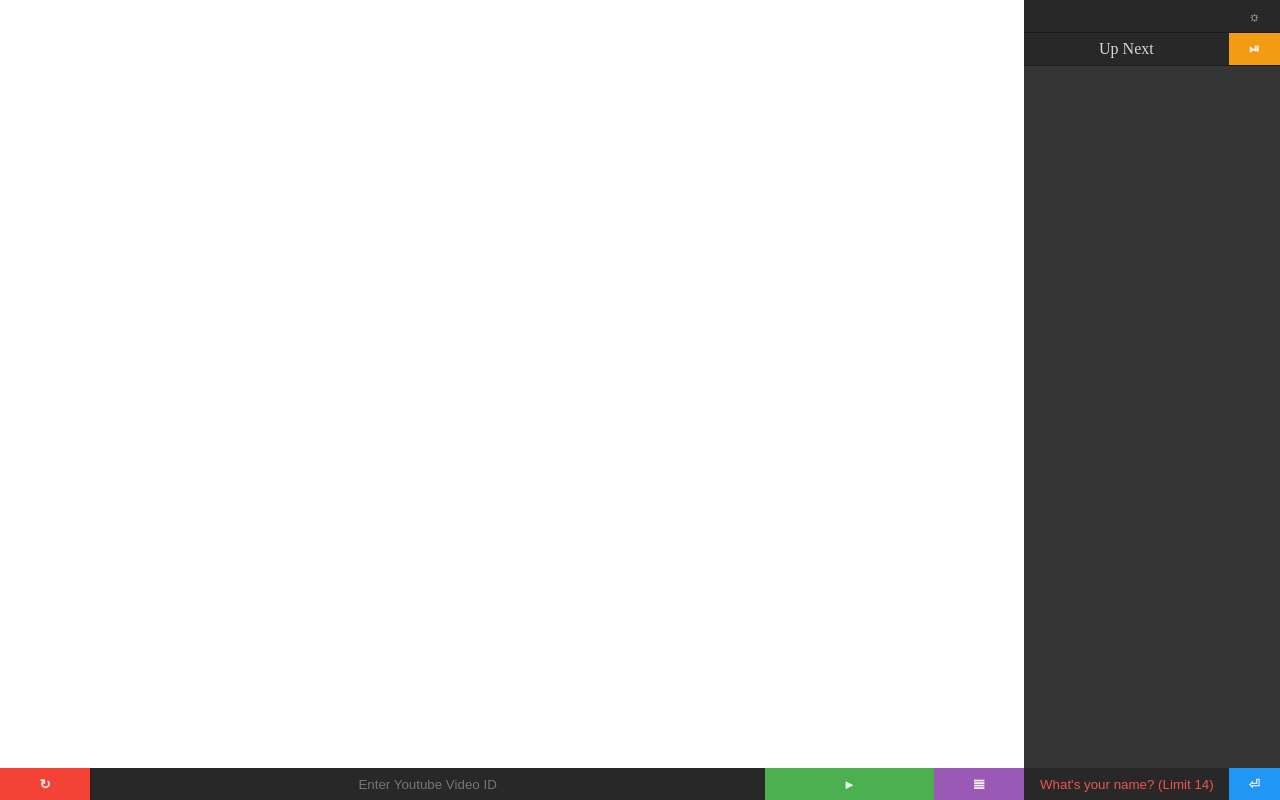
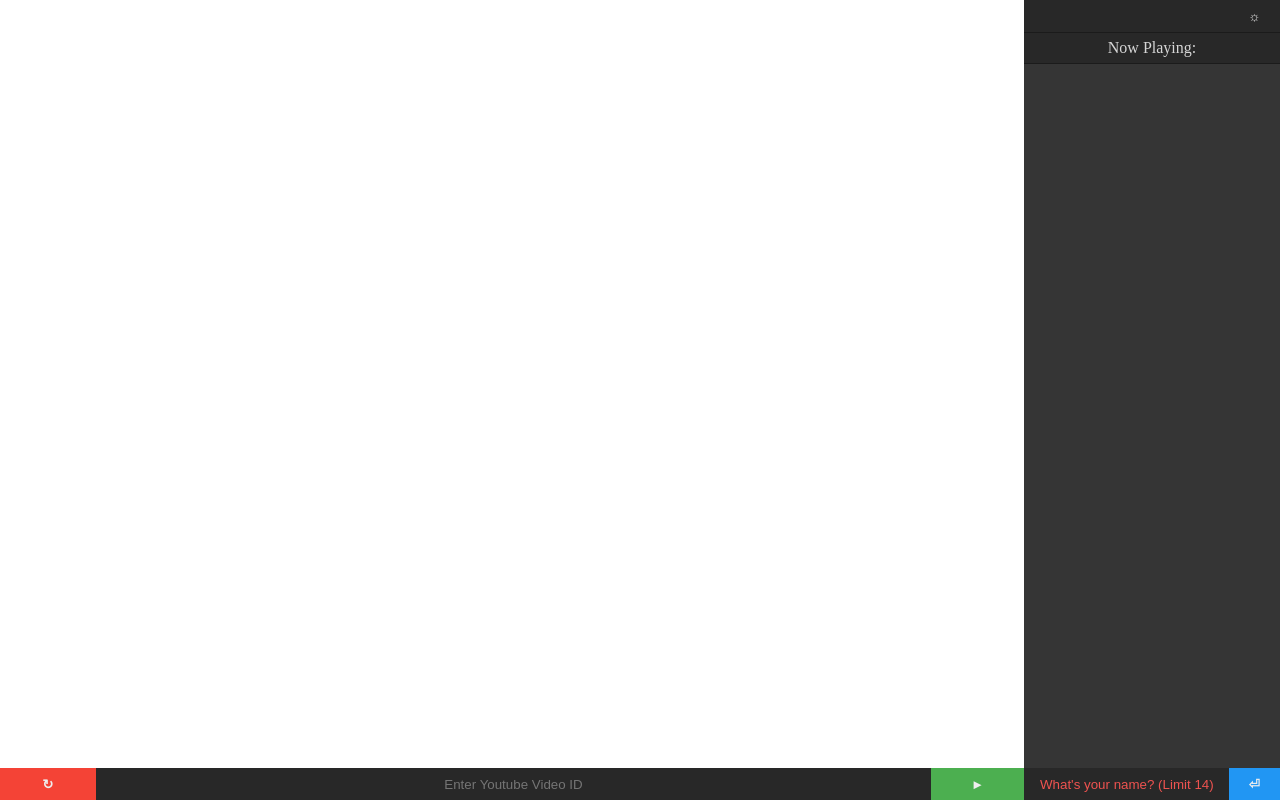
Before and after one commit to tmricciardi/yt-socket, a website: page index.html in a window 1280 px wide. Drawn offline with nearby package versions, Linux system fonts and the light colour scheme; no server answers.

Commit message:
Updated NPM & CSS

```diff
--- a/index.html
+++ b/index.html
@@ -13,10 +13,11 @@
             <div id="playFormWrapper" class="flex">
                 <input type="submit" id="syncBtn" value="↻" />
                 <form id="playForm" class="flex" onsubmit="return false">
-                    <input type="text" id="idInput" class="inputText" autocomplete="off" placeholder="Enter Youtube Video ID" />
+                    <input type="text" id="idInput" class="inputText" autocomplete="off"
+                        placeholder="Enter Youtube Video ID" />
                     <input type="submit" id="playBtn" value="►" />
                 </form>
-                <input type="submit" id="queueBtn" value="𝌆" />
+                <!--<input type="submit" id="queueBtn" value="𝌆" />-->
             </div>
         </div>
         <div id="chatWrapper">
@@ -25,8 +26,8 @@
                 <input type="submit" id="toggleBtn" class="flex" onclick="toggleLightDark()" value="☼" />
             </div>
             <div id="videoQueueWrapper" class="flex">
-                <div id="videoQueueInfo">Up Next</div>
-                <input type="submit" id="skipBtn" class="flex" value="⏯" />
+                <div id="videoQueueInfo">Now Playing: </div>
+                <!--<input type="submit" id="skipBtn" class="flex" value="⏯" />-->
             </div>
             <ul id="messages" class="flex"></ul>
             <div id=chatFormWrapper>
@@ -36,8 +37,8 @@
                     <input type="submit" id="nameBtn" value="⏎" />
                 </form>
                 <form id="chatForm" class="flex" onsubmit="return false">
-                    <input type="text" id="chatInput" class="inputText" autocomplete="off" placeholder="Send a message (Limit 140)"
-                        maxlength="140" />
+                    <input type="text" id="chatInput" class="inputText" autocomplete="off"
+                        placeholder="Send a message (Limit 140)" maxlength="140" />
                     <input type="submit" id="chatBtn" value="►" />
                 </form>
             </div>
--- a/package.json
+++ b/package.json
@@ -5,6 +5,7 @@
   "dependencies": {
     "express": "^4.16.3",
     "lodash": "^4.17.10",
-    "socket.io": "^2.1.0"
+    "socket.io": "^2.1.0",
+    "updates": "^8.0.1"
   }
 }
--- a/scripts/video.js
+++ b/scripts/video.js
@@ -45,7 +45,7 @@ function onPlayerReady(event) {
       player.playVideo();
       $.getJSON(currentVideoInfo,
         (data) => {
-          $videoQueueInfo.text("Now playing 🛈");
+          $videoQueueInfo.text("Now Playing: " + data.title);
           $videoQueueInfo.attr("title", data.title);
         });
       console.log(currentVideo, currentTime);
@@ -146,7 +146,7 @@ socket.on("changeVideo", userNewVideo => {
 socket.on("changeVideoInfo", currentVideoInfo => {
   $.getJSON(currentVideoInfo,
     (data) => {
-      $videoQueueInfo.text("Up Next 🛈");
+      $videoQueueInfo.text("Now Playing: " + data.title);
       $videoQueueInfo.attr("title", data.title);
     });
 });
--- a/styles/main.css
+++ b/styles/main.css
@@ -74,19 +74,19 @@ input[type=submit]:active {
 }
 
 #idInput {
-  width: 80%;
+  width: 90%;
   text-align: center;
 }
 
 #playBtn {
-  width: 20%;
+  width: 10%;
   background-color: #4CAF50;
 }
 
-#queueBtn {
+/*#queueBtn {
   width: 10%;
   background-color: #9b59b6;
-}
+}*/
 
 #chatWrapper {
   width: 20%;
@@ -132,14 +132,15 @@ input[type=submit]:active {
   width: 20%;
   height: 4%;
   position: absolute;
+  box-sizing: border-box;
+  padding-left: 1rem;
+  padding-right: 1rem;
   top: 4%;
   border-top: 1px solid #1B1B1B;
   border-bottom: 1px solid #1B1B1B;
   background-color: #282828;
   color: #d6d6d6;
   text-align: center;
-  white-space: nowrap;
-  overflow: hidden;
 }
 
 #videoQueueWrapper.lightMode {
@@ -150,19 +151,22 @@ input[type=submit]:active {
 }
 
 #videoQueueInfo {
-  width: 80%;
+  width: 100%;
   height: 100%;
   display: flex;
   justify-content: center;
   align-content: center;
   flex-direction: column;
+  text-overflow: ellipsis;
+  white-space: nowrap;
+  overflow: hidden;
 }
 
-#skipBtn {
+/*#skipBtn {
   width: 20%;
   justify-content: center;
   background-color: #f39c12;
-}
+}*/
 
 #messages {
   width: auto;
```
Also changed, not shown: 1 other file.
